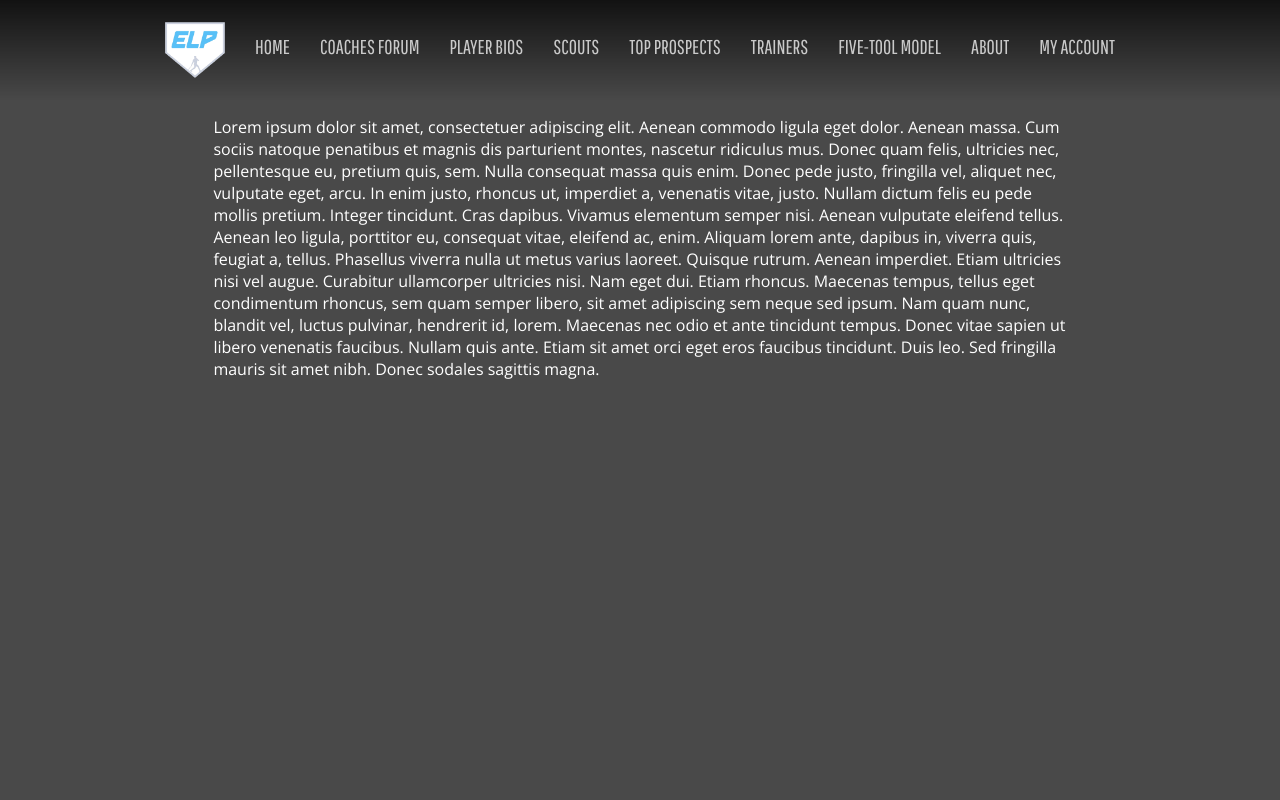
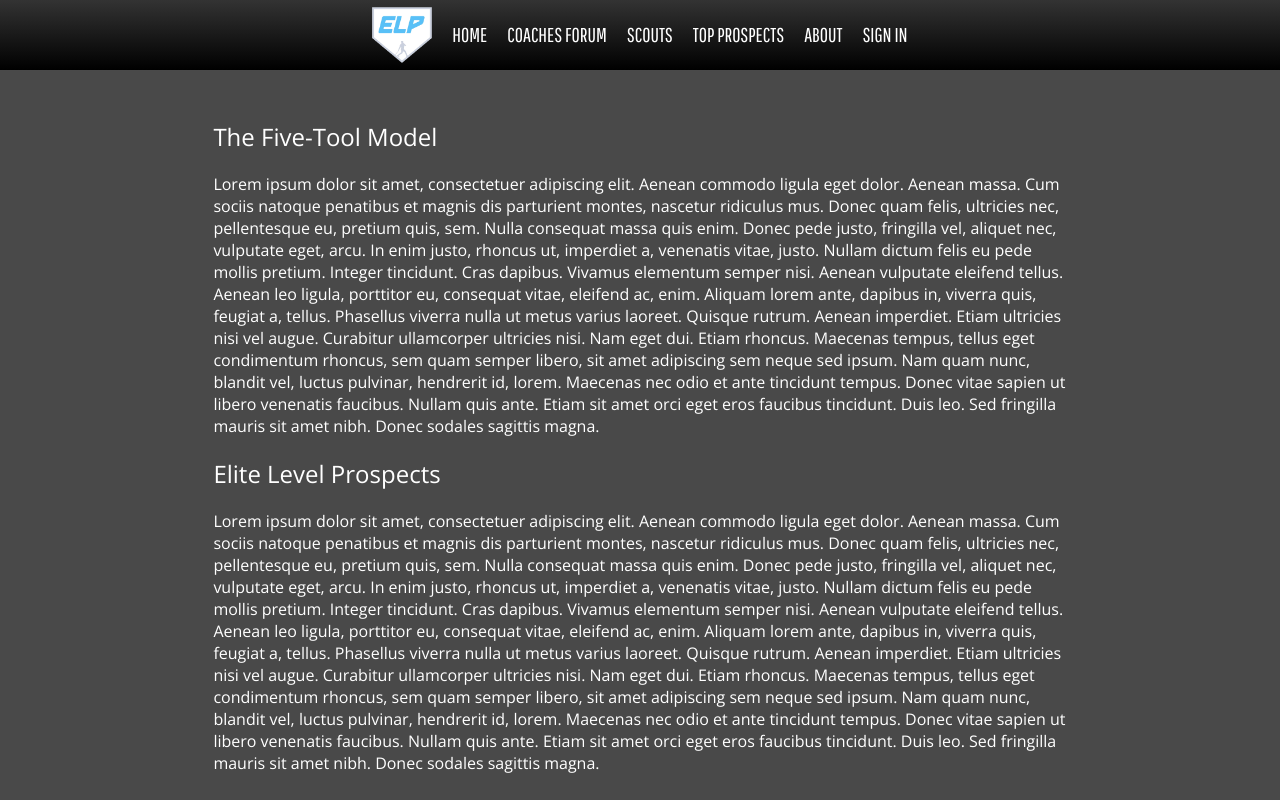
Before and after one commit to Oddmajo/EliteLevelProspects, a PHP site: page /test.php in a window 1280 px wide. Run offline with PHP 8.4, Linux system fonts and the light colour scheme; the visitor is signed in with stand-in values (Sample User, id 1).

Commit message:
Fewer tabs & autoplay video
Cut down the number of tabs. Combined the five-tool model and about tabs
(test.php). Added a new home page that autoplays a test video. When the
video is finished, it redirects the user to the actual home page.

```diff
--- a/home.css
+++ b/home.css
@@ -3,6 +3,11 @@
   height: 100%;
   background-image: url("images/bg.jpg");
   background-repeat: no-repeat;
+}
+
+video {
+    width: 100%;
+    height: auto;
 }
 
 /* The content container. Any page content (text, images, etc.) should go in here. Uses a flexbox to horizontally lay out children. */
--- a/navbar.css
+++ b/navbar.css
@@ -6,13 +6,13 @@
     width: 100%;
     display: flex;
     justify-content: center;
-    background: linear-gradient(rgba(0,0,0,.75), rgba(0,0,0,0));
+    background: linear-gradient(#333333, black);
 }
 
 /* A column of the navbar (for links, logos, etc.). Uses a flexbox to vertically center children. */
 .navbar-column {
-    height: 100px;
-    margin: 0px 15px;
+    height: 70px;
+    margin: 0px 10px;
     display: flex;
     flex-direction: column;
     justify-content: center;
@@ -24,8 +24,8 @@
     font-weight: normal;
     font-family: 'Pathway Gothic One', sans-serif;
     text-transform: uppercase;
-    color: rgba(255,255,255,0.75);
-    padding-bottom: 5px;
+    color: rgba(255,255,255,1);
+    padding: 5px 0;
     border-bottom: 2px solid transparent;
 }
 .navbar-column > a:hover,
--- a/navbar.php
+++ b/navbar.php
@@ -6,13 +6,10 @@
 
 <div class="navbar">
     <div class="navbar-column"><img src="images/logo small final.png" alt="Elite Level Prospects" width="60" height="56"></div>
-    <div class="navbar-column"><a href="home.php">Home</a></div>
+    <div class="navbar-column"><a href="home-main.php">Home</a></div>
     <div class="navbar-column"><a href="forum.php">Coaches Forum</a></div>
-    <div class="navbar-column"><a href="players.php">Player Bios</a></div>
     <div class="navbar-column"><a href="test.php">Scouts</a></div>
     <div class="navbar-column"><a href="test.php">Top Prospects</a></div>
-    <div class="navbar-column"><a href="test.php">Trainers</a></div>
-    <div class="navbar-column"><a href="test.php">Five-Tool Model</a></div>
     <div class="navbar-column"><a href="test.php">About</a></div>
     <div class="navbar-column">
         <?php
--- a/test.php
+++ b/test.php
@@ -8,13 +8,15 @@
 
 <body>
 <?php
-    $allowCoaches = true;
-    require('protected.php');
     include_once('navbar.php');
 ?>
 
 <div class="content">
     <div class="content-column-center">
+        <h2>The Five-Tool Model</h2>
+        <p>Lorem ipsum dolor sit amet, consectetuer adipiscing elit. Aenean commodo ligula eget dolor. Aenean massa. Cum sociis natoque penatibus et magnis dis parturient montes, nascetur ridiculus mus. Donec quam felis, ultricies nec, pellentesque eu, pretium quis, sem. Nulla consequat massa quis enim. Donec pede justo, fringilla vel, aliquet nec, vulputate eget, arcu. In enim justo, rhoncus ut, imperdiet a, venenatis vitae, justo. Nullam dictum felis eu pede mollis pretium. Integer tincidunt. Cras dapibus. Vivamus elementum semper nisi. Aenean vulputate eleifend tellus. Aenean leo ligula, porttitor eu, consequat vitae, eleifend ac, enim. Aliquam lorem ante, dapibus in, viverra quis, feugiat a, tellus. Phasellus viverra nulla ut metus varius laoreet. Quisque rutrum. Aenean imperdiet. Etiam ultricies nisi vel augue. Curabitur ullamcorper ultricies nisi. Nam eget dui. Etiam rhoncus. Maecenas tempus, tellus eget condimentum rhoncus, sem quam semper libero, sit amet adipiscing sem neque sed ipsum. Nam quam nunc, blandit vel, luctus pulvinar, hendrerit id, lorem. Maecenas nec odio et ante tincidunt tempus. Donec vitae sapien ut libero venenatis faucibus. Nullam quis ante. Etiam sit amet orci eget eros faucibus tincidunt. Duis leo. Sed fringilla mauris sit amet nibh. Donec sodales sagittis magna.</p>
+
+        <h2>Elite Level Prospects</h2>
         <p>Lorem ipsum dolor sit amet, consectetuer adipiscing elit. Aenean commodo ligula eget dolor. Aenean massa. Cum sociis natoque penatibus et magnis dis parturient montes, nascetur ridiculus mus. Donec quam felis, ultricies nec, pellentesque eu, pretium quis, sem. Nulla consequat massa quis enim. Donec pede justo, fringilla vel, aliquet nec, vulputate eget, arcu. In enim justo, rhoncus ut, imperdiet a, venenatis vitae, justo. Nullam dictum felis eu pede mollis pretium. Integer tincidunt. Cras dapibus. Vivamus elementum semper nisi. Aenean vulputate eleifend tellus. Aenean leo ligula, porttitor eu, consequat vitae, eleifend ac, enim. Aliquam lorem ante, dapibus in, viverra quis, feugiat a, tellus. Phasellus viverra nulla ut metus varius laoreet. Quisque rutrum. Aenean imperdiet. Etiam ultricies nisi vel augue. Curabitur ullamcorper ultricies nisi. Nam eget dui. Etiam rhoncus. Maecenas tempus, tellus eget condimentum rhoncus, sem quam semper libero, sit amet adipiscing sem neque sed ipsum. Nam quam nunc, blandit vel, luctus pulvinar, hendrerit id, lorem. Maecenas nec odio et ante tincidunt tempus. Donec vitae sapien ut libero venenatis faucibus. Nullam quis ante. Etiam sit amet orci eget eros faucibus tincidunt. Duis leo. Sed fringilla mauris sit amet nibh. Donec sodales sagittis magna.</p>
     </div>
 </div>
```
Also changed, not shown: home-main.php (added, +32 -0 lines), home-video.php (added, +31 -0 lines), home.php (+22 -22 lines), 2 other files.
